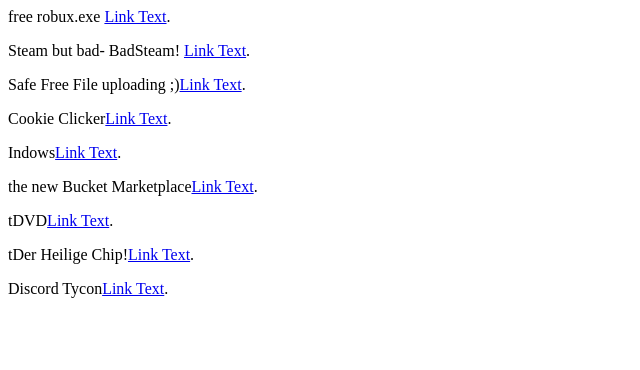
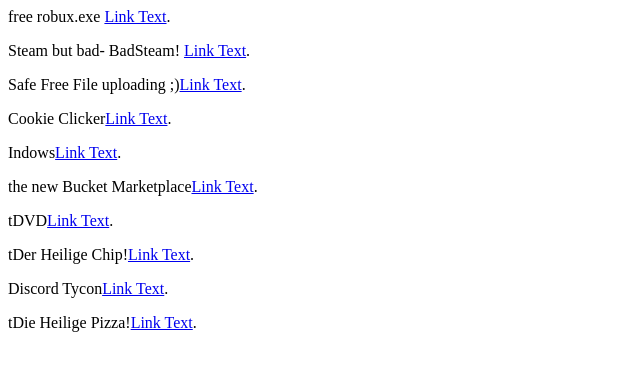
Before and after one commit to huggywuggyMaster/myaithings, a plain HTML site: page index.html in a window 1280 px wide. Shown: the whole page, without its empty margins (0-640 px from the left). Drawn offline with Linux system fonts and the light colour scheme.

Commit message:
Update index.html

```diff
--- a/index.html
+++ b/index.html
@@ -7,3 +7,4 @@
 <p>tDVD<a href="https://huggywuggymaster.github.io/myaithings/DVD.html" target="_blank">Link Text</a>.</p>
 <p>tDer Heilige Chip!<a href="https://huggywuggymaster.github.io/myaithings/Chip.html" target="_blank">Link Text</a>.</p>
 <p>Discord Tycon<a href="https://huggywuggymaster.github.io/myaithings/DC.html" target="_blank">Link Text</a>.</p>
+<p>tDie Heilige Pizza!<a href="https://huggywuggymaster.github.io/myaithings/Pizza.html" target="_blank">Link Text</a>.</p>
```
